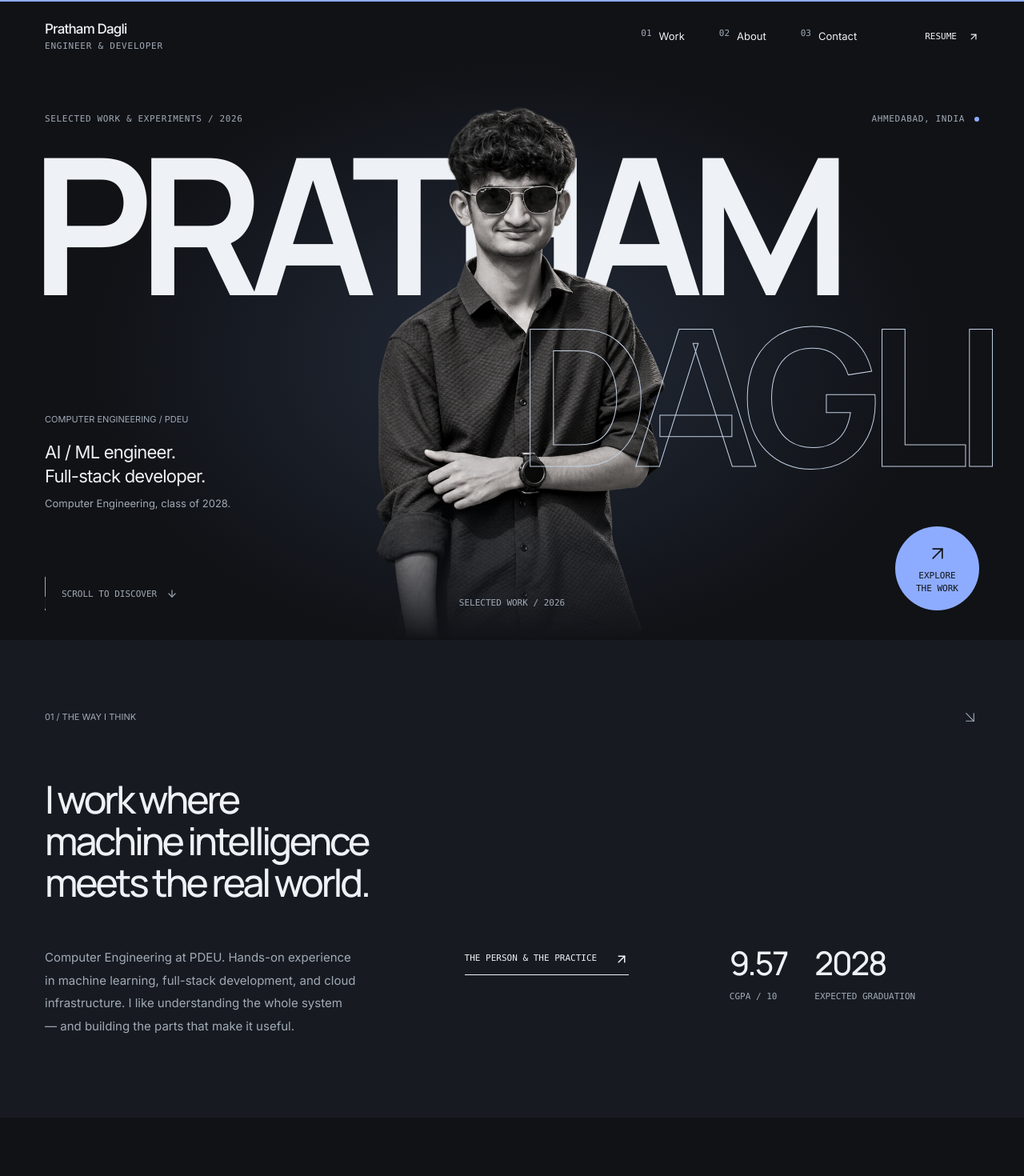
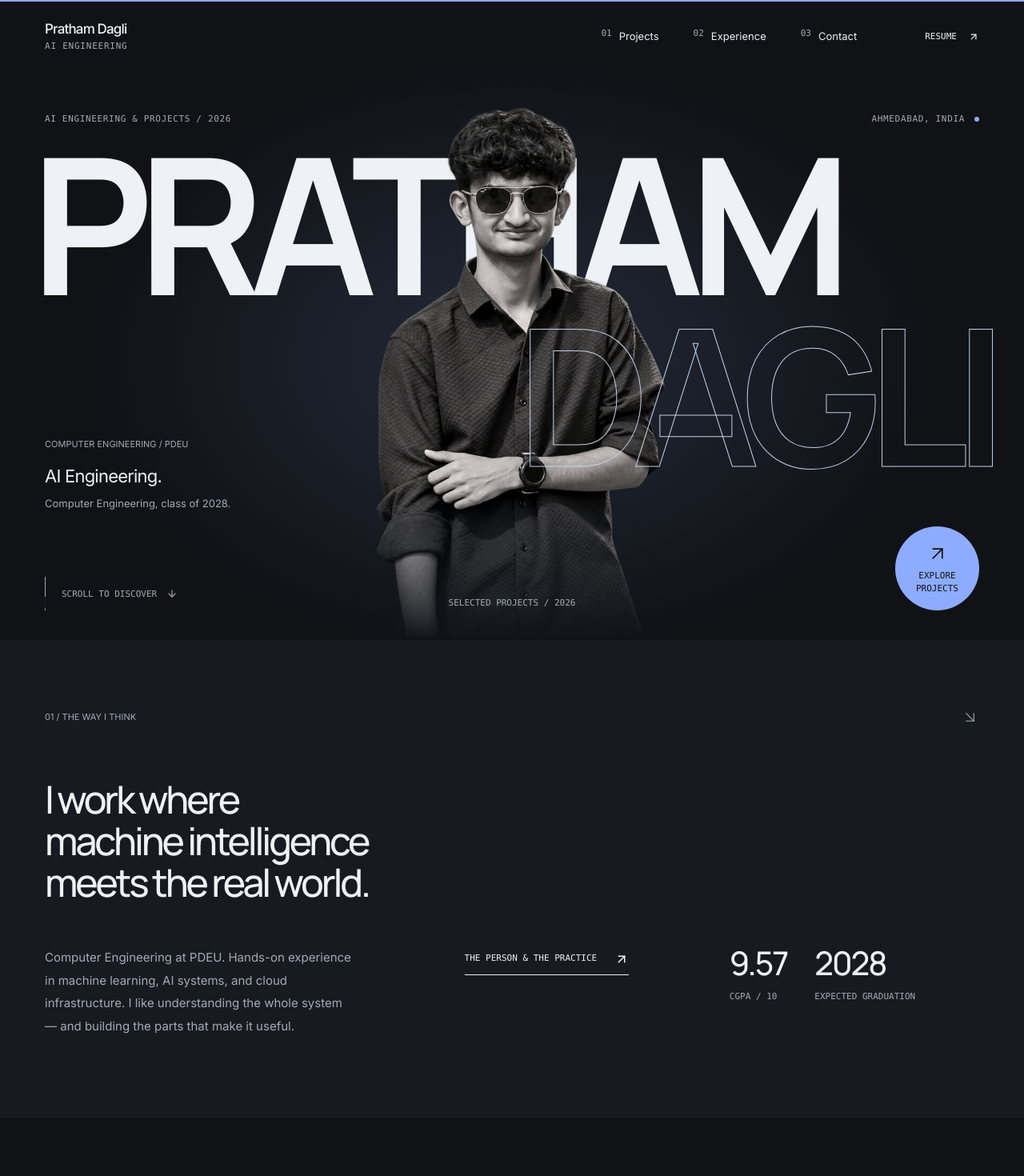
Before and after one commit to prathamdagli/personal-website, a Next.js app: page / in a window 1280 px wide. Shown: the top 1470 px of the page at 80% size. Built offline with nearby package versions, Linux system fonts and the light colour scheme.

Commit message:
Clarify projects and experience navigation and focus identity on AI engineering

```diff
--- a/src/app/about/page.tsx
+++ b/src/app/about/page.tsx
@@ -8,9 +8,9 @@ import { PageIntro } from "@/components/page-intro";
 import { AboutExperience, AboutToolkit } from "@/components/about-experience";
 
 export const metadata: Metadata = {
-  title: "About",
+  title: "About & Experience",
   description:
-    "Pratham Dagli: Computer Engineering at PDEU, practical machine learning, full-stack development, and the experience behind the work.",
+    "Pratham Dagli’s background, professional experience, and approach to AI engineering. Computer Engineering at PDEU, applied machine learning, and cloud infrastructure.",
 };
 
 export default function AboutPage() {
@@ -18,8 +18,8 @@ export default function AboutPage() {
     <main id="main">
       <PageIntro
         className="about-intro"
-        eyebrow="ABOUT / PRATHAM DAGLI"
-        lines={["The person", "behind the work."]}
+        eyebrow="ABOUT & EXPERIENCE / PRATHAM DAGLI"
+        lines={["My background.", "My experience."]}
         description={
           <>
             Computer Engineering at PDEU.
@@ -106,7 +106,7 @@ export default function AboutPage() {
         <div className="section-heading chapter-heading">
           <div>
             <span className="eyebrow">01 / EXPERIENCE</span>
-            <h2 id="experience-title">Work, so far.</h2>
+            <h2 id="experience-title">Professional experience.</h2>
           </div>
           <p>
             From teaching the fundamentals
--- a/src/app/layout.tsx
+++ b/src/app/layout.tsx
@@ -17,15 +17,15 @@ const space = Manrope({
 export const metadata: Metadata = {
   metadataBase: new URL("https://personal-website-puce-two-38.vercel.app"),
   title: {
-    default: "Pratham Dagli — AI / ML Engineer & Builder",
+    default: "Pratham Dagli — AI Engineering",
     template: "%s — Pratham Dagli",
   },
   description:
-    "Pratham Dagli is an AI/ML engineer and full-stack developer studying Computer Engineering at PDEU. Explore projects that turn data, code, and curiosity into useful experiences.",
+    "Pratham Dagli focuses on AI engineering, applied machine learning, and cloud infrastructure while studying Computer Engineering at PDEU. Explore projects and professional experience.",
   openGraph: {
-    title: "Pratham Dagli — AI / ML Engineer & Builder",
+    title: "Pratham Dagli — AI Engineering",
     description:
-      "Pratham Dagli. AI/ML, full-stack development, and the systems in between. Explore the work and the person behind it.",
+      "Pratham Dagli. AI engineering, applied machine learning, and cloud infrastructure. Explore projects, professional experience, and the person behind them.",
     type: "website",
     locale: "en_IN",
     siteName: "Pratham Dagli",
--- a/src/app/opengraph-image.tsx
+++ b/src/app/opengraph-image.tsx
@@ -1,5 +1,5 @@
 import { ImageResponse } from "next/og";
-export const alt = "Pratham Dagli — Engineer & Developer";
+export const alt = "Pratham Dagli — AI Engineering";
 export const size = { width: 1200, height: 630 };
 export const contentType = "image/png";
 export default function OpenGraphImage() {
@@ -26,7 +26,7 @@ export default function OpenGraphImage() {
         }}
       >
         <span>PRATHAM DAGLI</span>
-        <span>ENGINEER & BUILDER</span>
+        <span>AI ENGINEERING</span>
       </div>
       <div
         style={{
@@ -51,7 +51,7 @@ export default function OpenGraphImage() {
           color: "#a1aab6",
         }}
       >
-        AI / ML · FULL-STACK DEVELOPMENT · PDEU
+        AI ENGINEERING · MACHINE LEARNING · PDEU
       </div>
     </div>,
     size,
--- a/src/app/page.tsx
+++ b/src/app/page.tsx
@@ -21,7 +21,7 @@ export default function Home() {
           <div className="intro-details">
             <p>
               Computer Engineering at PDEU. Hands-on experience in machine
-              learning, full-stack development, and cloud infrastructure. I like
+              learning, AI systems, and cloud infrastructure. I like
               understanding the whole system — and building the parts that make
               it useful.
             </p>
@@ -43,12 +43,12 @@ export default function Home() {
       </section>
       <section id="selected-work" className="selected-work section container">
         <div className="section-label">
-          <span>02 / SELECTED WORK</span>
+          <span>02 / SELECTED PROJECTS</span>
           <span>IDEAS → SYSTEMS → EXPERIENCES</span>
         </div>
         <div className="work-heading" data-reveal>
           <h2>
-            Selected work<span>.</span>
+            Selected projects<span>.</span>
           </h2>
           <Link href="/work" className="underlined-link">
             THE COMPLETE INDEX <ArrowUpRight size={18} />
--- a/src/app/work/page.tsx
+++ b/src/app/work/page.tsx
@@ -3,9 +3,9 @@ import { ProjectExplorer } from "@/components/project-explorer";
 import { ContactCta } from "@/components/site-shell";
 import { PageIntro } from "@/components/page-intro";
 export const metadata: Metadata = {
-  title: "Selected Work",
+  title: "Projects",
   description:
-    "Explore Pratham Dagli’s applied AI, full-stack, and data science projects, from complaint intelligence to credit readiness.",
+    "Explore Pratham Dagli’s AI engineering and data science projects, from complaint intelligence to credit readiness.",
 };
 export default function WorkPage() {
   return (
@@ -13,7 +13,7 @@ export default function WorkPage() {
       <PageIntro
         className="work-intro"
         eyebrow="THE PROJECT INDEX / 01—05"
-        lines={["Ideas into", "working systems."]}
+        lines={["Selected", "projects."]}
         description={
           <p>
             Five explorations in intelligence, interfaces, and the connections
--- a/src/components/hero.tsx
+++ b/src/components/hero.tsx
@@ -23,7 +23,7 @@ export function Hero() {
   return (
     <section className="cover" ref={root} aria-labelledby="cover-title">
       <div className="cover-topline">
-        <span>SELECTED WORK & EXPERIMENTS / 2026</span>
+        <span>AI ENGINEERING & PROJECTS / 2026</span>
         <span>
           AHMEDABAD, INDIA <span className="red-dot" />
         </span>
@@ -63,7 +63,7 @@ export function Hero() {
         >
           <Image
             src="/portrait-editorial.png"
-            alt="Pratham Dagli, AI/ML and full-stack developer"
+            alt="Pratham Dagli, AI Engineering"
             width={1160}
             height={1355}
             loading="eager"
@@ -75,9 +75,7 @@ export function Hero() {
       <div className="cover-left">
         <span className="eyebrow">COMPUTER ENGINEERING / PDEU</span>
         <p>
-          AI / ML engineer.
-          <br />
-          Full-stack developer.
+          AI Engineering.
           <br />
           <span>Computer Engineering, class of 2028.</span>
         </p>
@@ -88,17 +86,17 @@ export function Hero() {
           <span className="scroll-rule" /> SCROLL TO DISCOVER{" "}
           <ArrowDown size={14} />
         </a>
-        <span className="cover-edition">SELECTED WORK / 2026</span>
+        <span className="cover-edition">SELECTED PROJECTS / 2026</span>
         <Link
           href="/work"
           className="round-cta"
-          aria-label="Explore selected work"
+          aria-label="Explore selected projects"
         >
           <ArrowUpRight size={28} />
           <span>
             EXPLORE
             <br />
-            THE WORK
+            PROJECTS
           </span>
         </Link>
       </div>
--- a/src/components/project-explorer.tsx
+++ b/src/components/project-explorer.tsx
@@ -3,12 +3,12 @@ import { useState } from "react";
 import { projects } from "@/lib/portfolio";
 import { ProjectCard } from "./project-card";
 import { AnimatePresence, motion, useReducedMotion } from "framer-motion";
-const filters = ["All work", "Applied AI", "Full stack", "Data science"];
+const filters = ["All projects", "Applied AI", "AI systems", "Data science"];
 export function ProjectExplorer() {
-  const [filter, setFilter] = useState("All work");
+  const [filter, setFilter] = useState("All projects");
   const reduced = useReducedMotion();
   const visible = projects.filter(
-    (p) => filter === "All work" || p.category === filter,
+    (p) => filter === "All projects" || p.category === filter,
   );
   return (
     <>
@@ -21,16 +21,14 @@ export function ProjectExplorer() {
               className={f === filter ? "selected" : ""}
               onClick={() => {
                 setFilter(f);
-                document
-                  .getElementById("project-collection")
-                  ?.scrollIntoView({
-                    behavior: reduced ? "auto" : "smooth",
-                    block: "start",
-                  });
+                document.getElementById("project-collection")?.scrollIntoView({
+                  behavior: reduced ? "auto" : "smooth",
+                  block: "start",
+                });
               }}
             >
               {f}
-              {f === "All work" && <span>05</span>}
+              {f === "All projects" && <span>05</span>}
             </button>
           ))}
         </div>
--- a/src/components/site-shell.tsx
+++ b/src/components/site-shell.tsx
@@ -7,8 +7,8 @@ import { ArrowUpRight, ArrowUp, Menu, X } from "lucide-react";
 import { email, social } from "@/lib/portfolio";
 
 const links = [
-  ["Work", "/work"],
-  ["About", "/about"],
+  ["Projects", "/work"],
+  ["Experience", "/about"],
   ["Contact", "/contact"],
 ];
 export function Header() {
@@ -78,7 +78,7 @@ export function Header() {
         className={`site-header ${scrolled || pathname !== "/" ? "header-solid" : ""}`}
       >
         <Link href="/" className="site-name" onClick={() => setOpen(false)}>
-          Pratham Dagli<span>ENGINEER & DEVELOPER</span>
+          Pratham Dagli<span>AI ENGINEERING</span>
         </Link>
         <nav className="desktop-nav" aria-label="Main navigation">
           {links.map(([label, href], i) => (
--- a/src/lib/portfolio.ts
+++ b/src/lib/portfolio.ts
@@ -6,7 +6,7 @@ export const social = {
 export type Project = {
   slug: string;
   title: string;
-  category: "Applied AI" | "Full stack" | "Data science";
+  category: "Applied AI" | "AI systems" | "Data science";
   short: string;
   description: string;
   stack: string[];
@@ -79,7 +79,7 @@ export const projects: Project[] = [
   {
     slug: "greenhydro",
     title: "GreenHydro",
-    category: "Full stack",
+    category: "AI systems",
     color: "green",
     short: "A more transparent path to green certification.",
     description:
@@ -107,7 +107,7 @@ export const projects: Project[] = [
   {
     slug: "jobwemet",
     title: "JobWeMet",
-    category: "Full stack",
+    category: "AI systems",
     color: "peach",
     short: "Turning career uncertainty into a learning roadmap.",
     description:
@@ -188,7 +188,7 @@ export const experience = [
     bullets: [
       "Built and deployed KNN and Logistic Regression models.",
       "Integrated model inference with RESTful APIs using FastAPI.",
-      "Connected data pipelines with full-stack application workflows.",
+      "Connected data pipelines with application workflows.",
     ],
   },
   {
@@ -244,7 +244,16 @@ export const skills = [
   {
     name: "Infrastructure",
     note: "Connecting the pieces that matter.",
-    items: ["AWS", "FastAPI", "Firebase", "SQL", "Git", "GitHub", "C++", "Java"],
+    items: [
+      "AWS",
+      "FastAPI",
+      "Firebase",
+      "SQL",
+      "Git",
+      "GitHub",
+      "C++",
+      "Java",
+    ],
   },
 ];
 export const certifications = [
```
